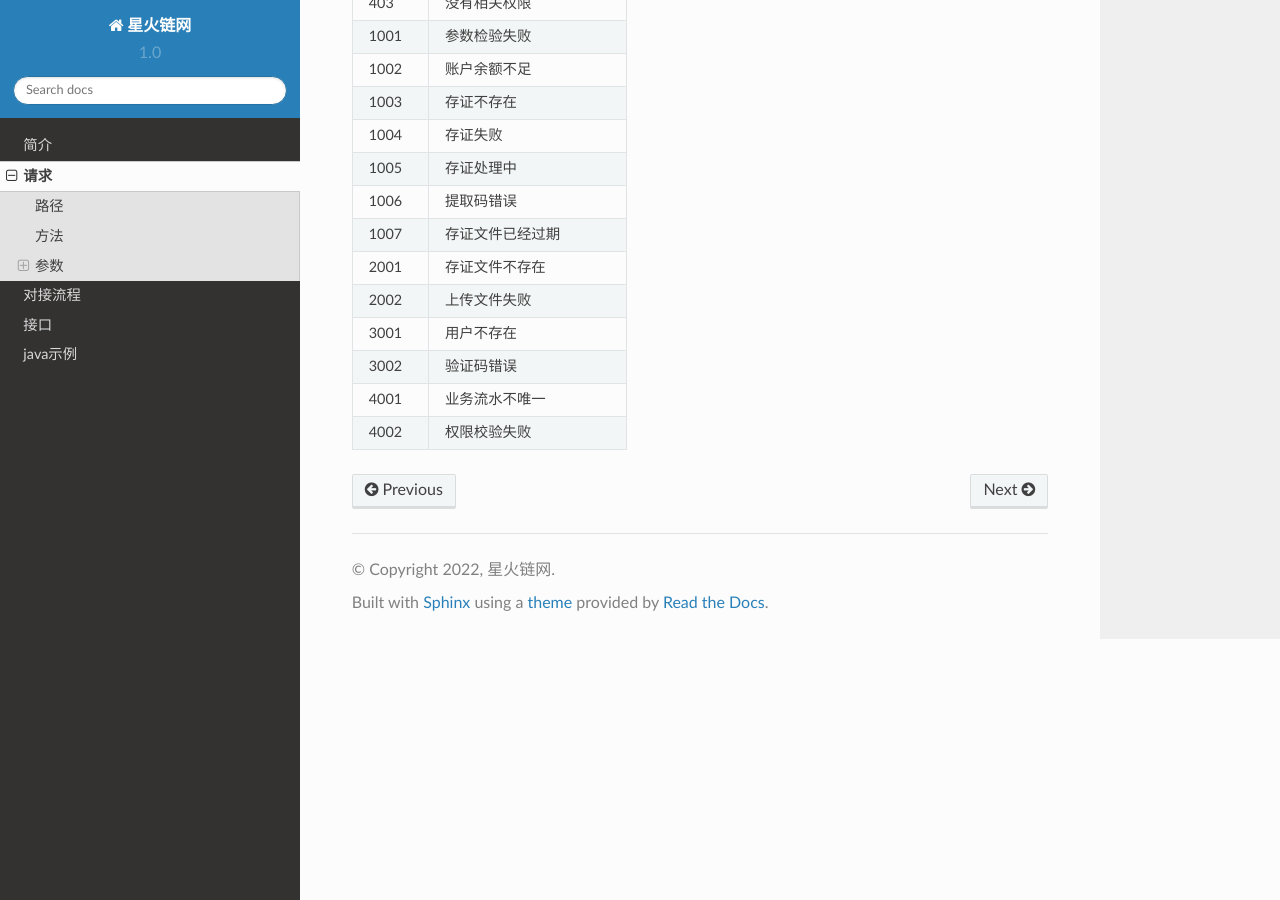
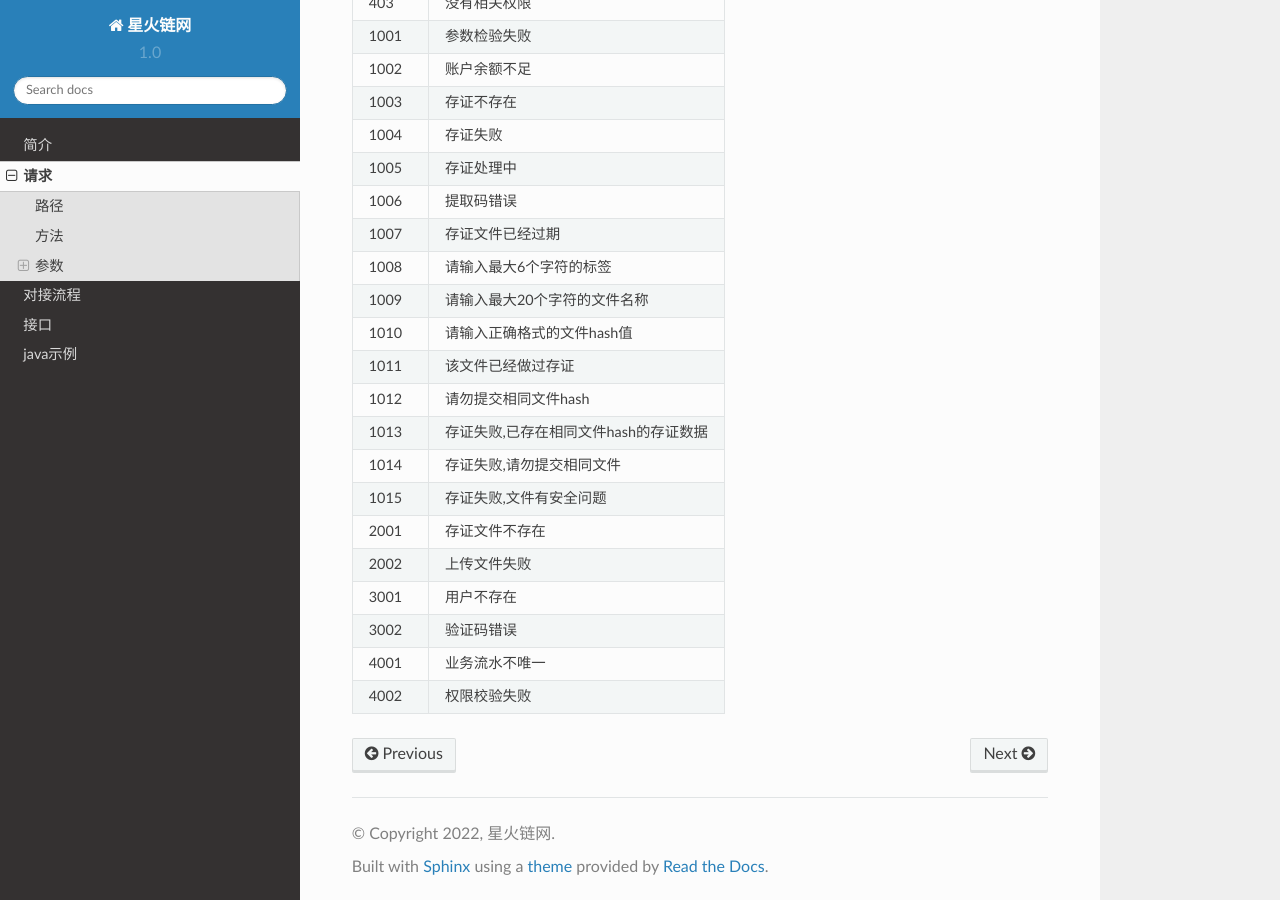
Before and after one commit to kurohayan/xhy-docs, a Sphinx documentation site: the page built from docs/request.rst, in a window 1280 px wide and 900 px high, scrolled down 1593 px. Built offline with Sphinx 7.4.7 and the Read the Docs theme 2.0.0, drawn with Linux system fonts in a browser that asks for light colours.

Commit message:
完善文档，更新code

```diff
--- a/docs/request.rst
+++ b/docs/request.rst
@@ -84,6 +84,14 @@ message              错误描述
 1005                 存证处理中
 1006                 提取码错误
 1007                 存证文件已经过期
+1008                 请输入最大6个字符的标签
+1009                 请输入最大20个字符的文件名称
+1010                 请输入正确格式的文件hash值
+1011                 该文件已经做过存证
+1012                 请勿提交相同文件hash
+1013                 存证失败,已存在相同文件hash的存证数据
+1014                 存证失败,请勿提交相同文件
+1015                 存证失败,文件有安全问题
 2001                 存证文件不存在
 2002                 上传文件失败
 3001                 用户不存在
```
